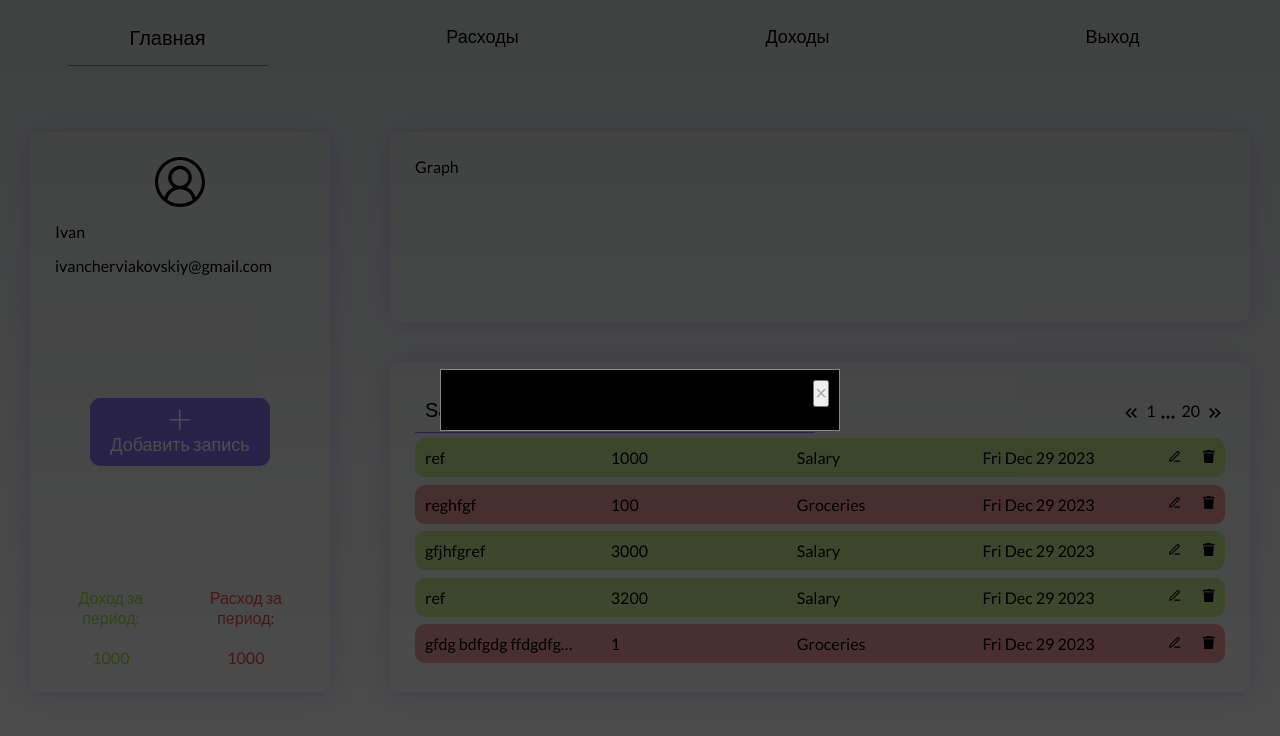
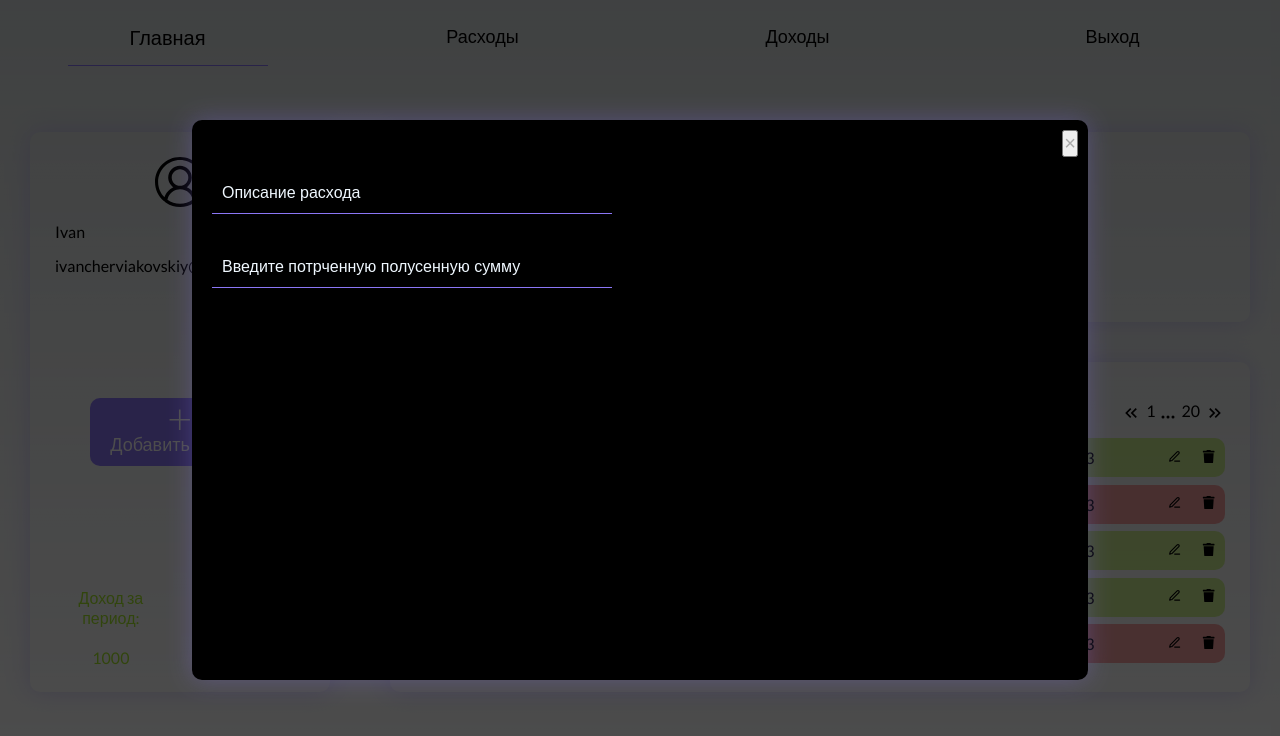
Before and after one commit to IvanChirik/expenses-app, a Next.js app in the folder client/: page / in a window 1280 px wide. Both pictures are taken after typing "Sample" into the empty fields and a click on the button "Добавить запись". Shown: the top 736 px of the page. Built offline with nearby package versions, Linux system fonts and the light colour scheme.

Commit message:
Added modal content.

```diff
--- a/client/src/components/Modal/Modal.module.css
+++ b/client/src/components/Modal/Modal.module.css
@@ -14,9 +14,11 @@
 .modal-content {
     background-color: #000;
     padding: 20px;
-    border: 1px solid #888;
+    box-shadow: 0px 0px 25px 0px rgba(139, 118, 246, 0.3);
+    border-radius: 10px;
     width: 80%;
-    max-width: 400px;
+    max-width: 70vw;
+    min-height: 70vh;
     position: relative;
 }
 
--- a/client/src/components/Modal/Modal.tsx
+++ b/client/src/components/Modal/Modal.tsx
@@ -1,11 +1,20 @@
 import React, { FC } from 'react';
 import styles from './Modal.module.css';
 import { IModal } from './Modal.props';
+import Label from '../UI/Label/Label';
+import Input from '../UI/Input/Input';
 
 const Modal: FC<IModal> = ({ isOpen, onClose }) => {
     return <>
         {isOpen && <div className={styles['modal-overlay']}>
             <div className={styles['modal-content']}>
+                <form>
+                    <Label htmlFor='title'>Описание</Label>
+                    <Input id='title' placeholder='Описание расхода' />
+                    <Label htmlFor='amount'>Сумма</Label>
+                    <Input id='amount' placeholder='Введите потрченную полусенную сумму' type='number' inputMode='numeric' />
+
+                </form>
                 <button className={styles.close} onClick={() => onClose()}>&times;</button>
                 <p>Содержимое модального окна здесь</p>
             </div>
```
